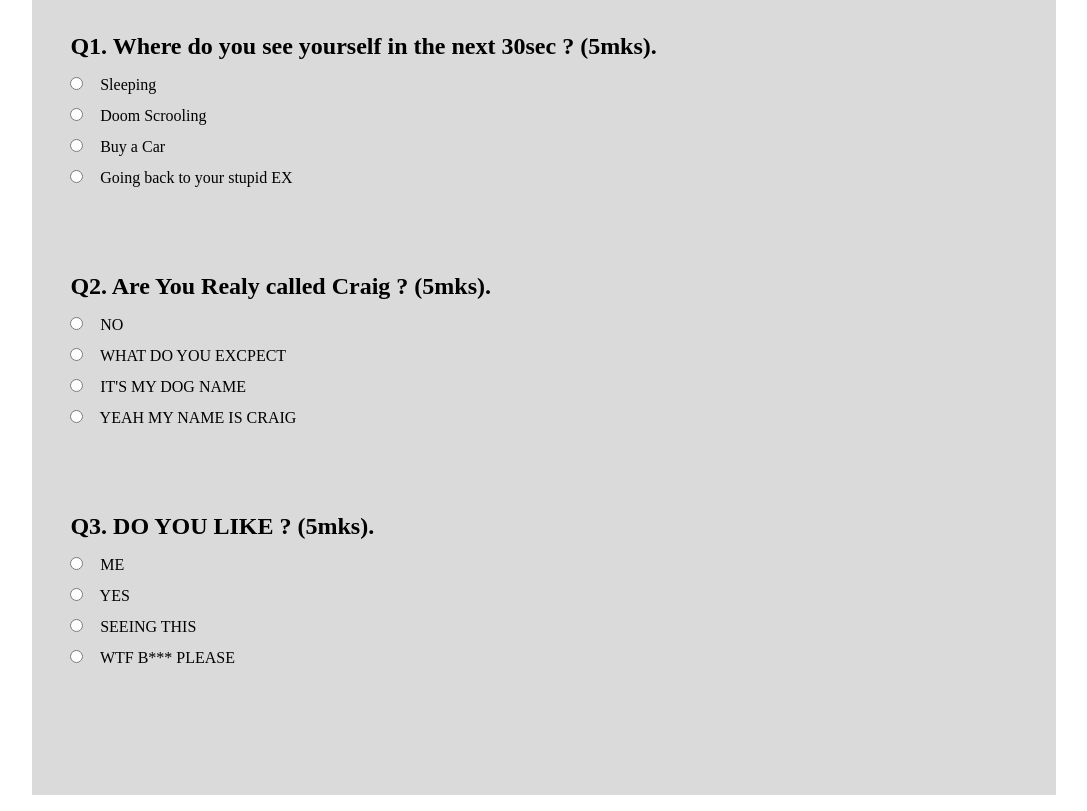
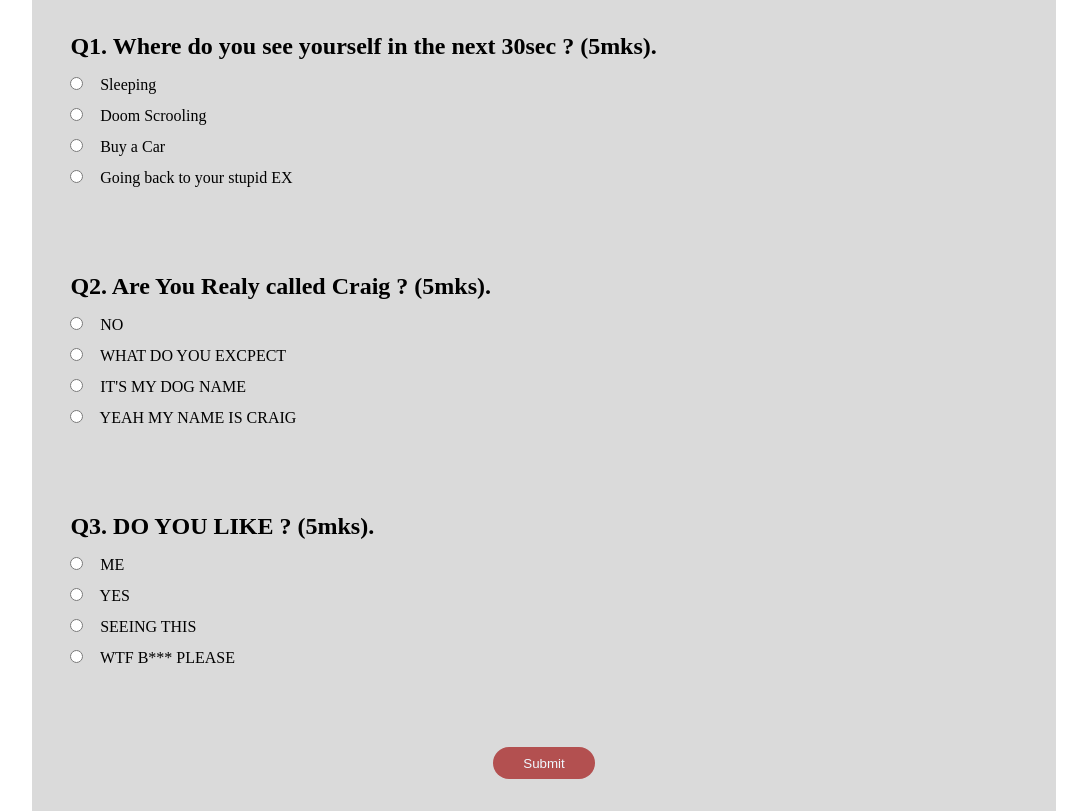
Before and after one commit to dCOMMICS/manage-landing-page-master, a plain HTML site: page quiz/index.html in a window 1280 px wide. Shown: the part 58-869 px from the top of the page, without its empty margins (96-1183 px from the left). Drawn offline with Linux system fonts and the light colour scheme.

Commit message:
intial commit

```diff
--- a/quiz/index.css
+++ b/quiz/index.css
@@ -43,3 +43,19 @@ body {
 input{
     margin-right: 1vw;
 }
+
+.submit_btn {
+    display: flex;
+    justify-content: center;
+    align-items: center;
+    padding: 4vh 0;
+}
+
+.submit_btn button {
+    width: 8vw;
+    height: 4vh;
+    background: #b35050;
+    color: aliceblue;
+    border: none;
+    border-radius: 57px;
+}
--- a/quiz/index.html
+++ b/quiz/index.html
@@ -38,6 +38,9 @@
           <div><input type="radio" name="qu1" value="d" /> WTF B*** PLEASE </div>
         </div>
       </div>
+      <div class="submit_btn">
+        <button>Submit</button>
+      </div>
     </div>
     <script src="/quiz/index.js"></script>
   </body>
```
